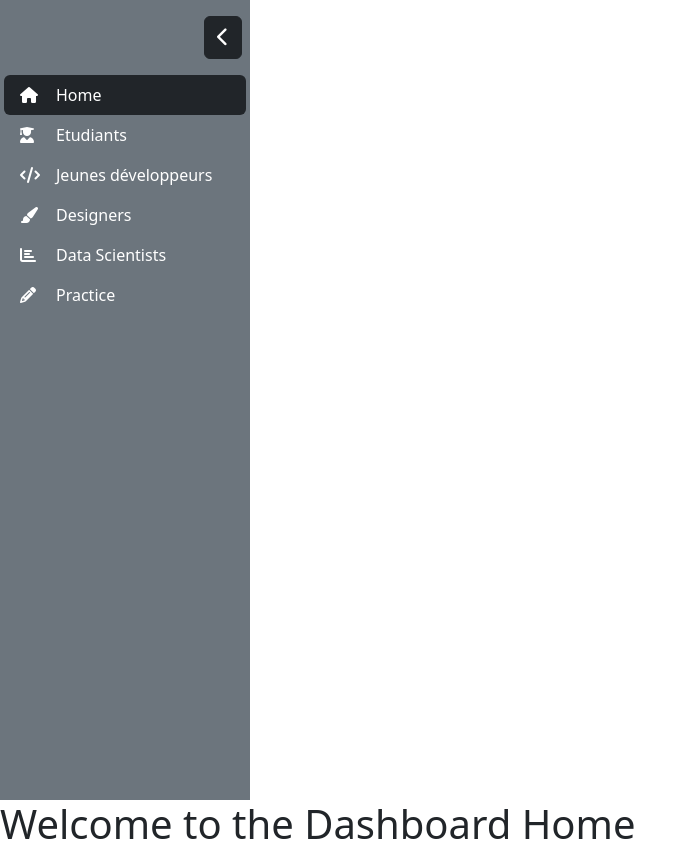
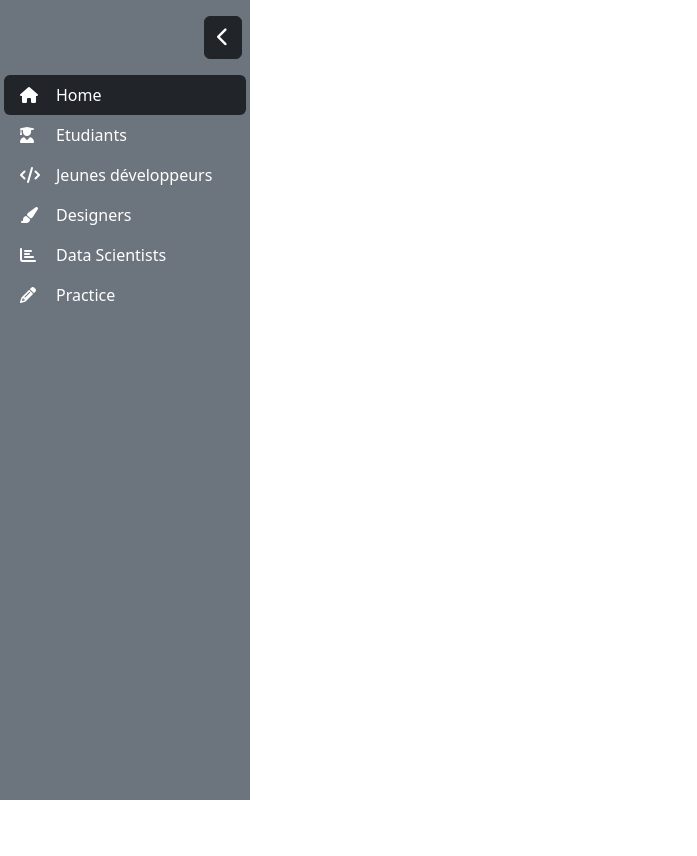
Before and after one commit to KennYParK-167/LP, a React (Vite) app in the folder frontend/: page / in a window 1280 px wide. Shown: the whole page, without its empty margins (0-697 px from the left). After the commit the page ends 800 px from the top, so only its background shows below. Built offline with nearby package versions, Linux system fonts and the light colour scheme.

Commit message:
dashbord general

```diff
--- a/frontend/src/App.tsx
+++ b/frontend/src/App.tsx
@@ -5,7 +5,9 @@ import Dashboard from './pages/Dashboard/Dashboard';
 const App: React.FC = () => {
   return (
     <BrowserRouter>
-      <Dashboard />
+      <Dashboard
+
+      />
     </BrowserRouter>
   )
 }
--- a/frontend/src/pages/Dashboard/Dashboard.tsx
+++ b/frontend/src/pages/Dashboard/Dashboard.tsx
@@ -1,15 +1,12 @@
 import React from 'react'
-import { Routes, Route } from 'react-router-dom';
+import Navbar from './Widgets/Navbar';
 import Home from './Widgets/Home';
-import Navbar from './Widgets/Navbar';
 
 const Dashboard: React.FC = () => {
   return (
     <>
       <Navbar />
-      <Routes>
-        <Route path="/" element={<Home />} />
-      </Routes>
+      <Home />
     </>
   )
 }
--- a/frontend/src/pages/Dashboard/Widgets/Home.tsx
+++ b/frontend/src/pages/Dashboard/Widgets/Home.tsx
@@ -3,7 +3,7 @@ import React from 'react'
 const Home: React.FC = () => {
   return (
     <>
-      <h1>Welcome to the Dashboard Home</h1>
+
     </>
   )
 }
```
